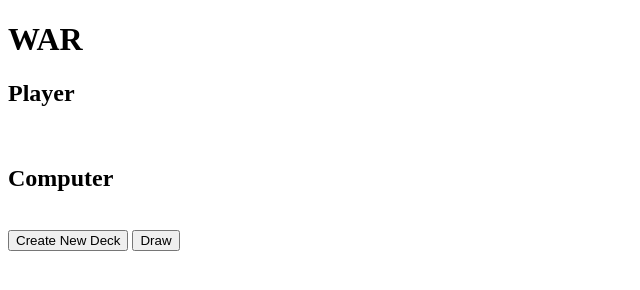
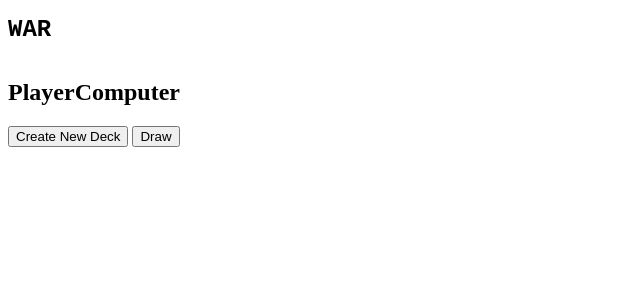
Before and after one commit to Michaelpkr/WAR, a plain HTML site: page index.html in a window 1280 px wide. Shown: the whole page, without its empty margins (0-640 px from the left). Drawn offline with Linux system fonts and the light colour scheme; no server answers.

Commit message:
Made CSS Changes and linked HTML/CSS Files

```diff
--- a/index.html
+++ b/index.html
@@ -5,12 +5,13 @@
     <meta charset="UTF-8">
     <meta http-equiv="X-UA-Compatible" content="IE=edge">
     <meta name="viewport" content="width=device-width, initial-scale=1.0">
+    <link rel="stylesheet" href="war.css">
     <title>Play War</title>
 </head>
 
 <body>
     <h1>WAR</h1>
-    <section>
+    <section id="main">
         <h2>Player</h2>
         <img src="" alt="" id="playerCard">
         <h2>Computer</h2>
--- a/war.css
+++ b/war.css
@@ -1,3 +1,10 @@
+h1{
+    font-size: 24px;
+    font-family: 'Courier New', Courier, monospace;
+    font-weight:600;
+}
+
 section {
     display: flex;
+    flex-direction: row;
 }
```
